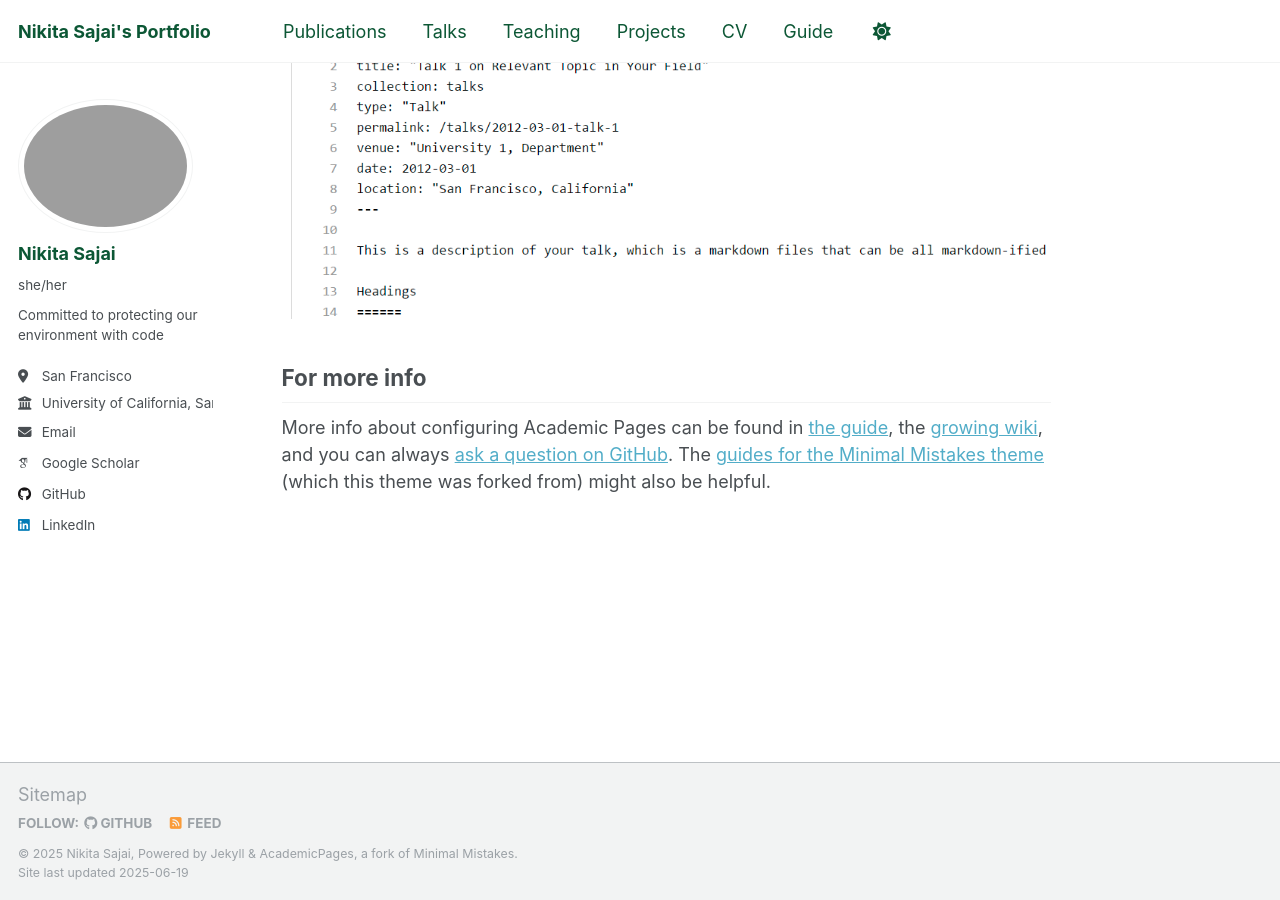
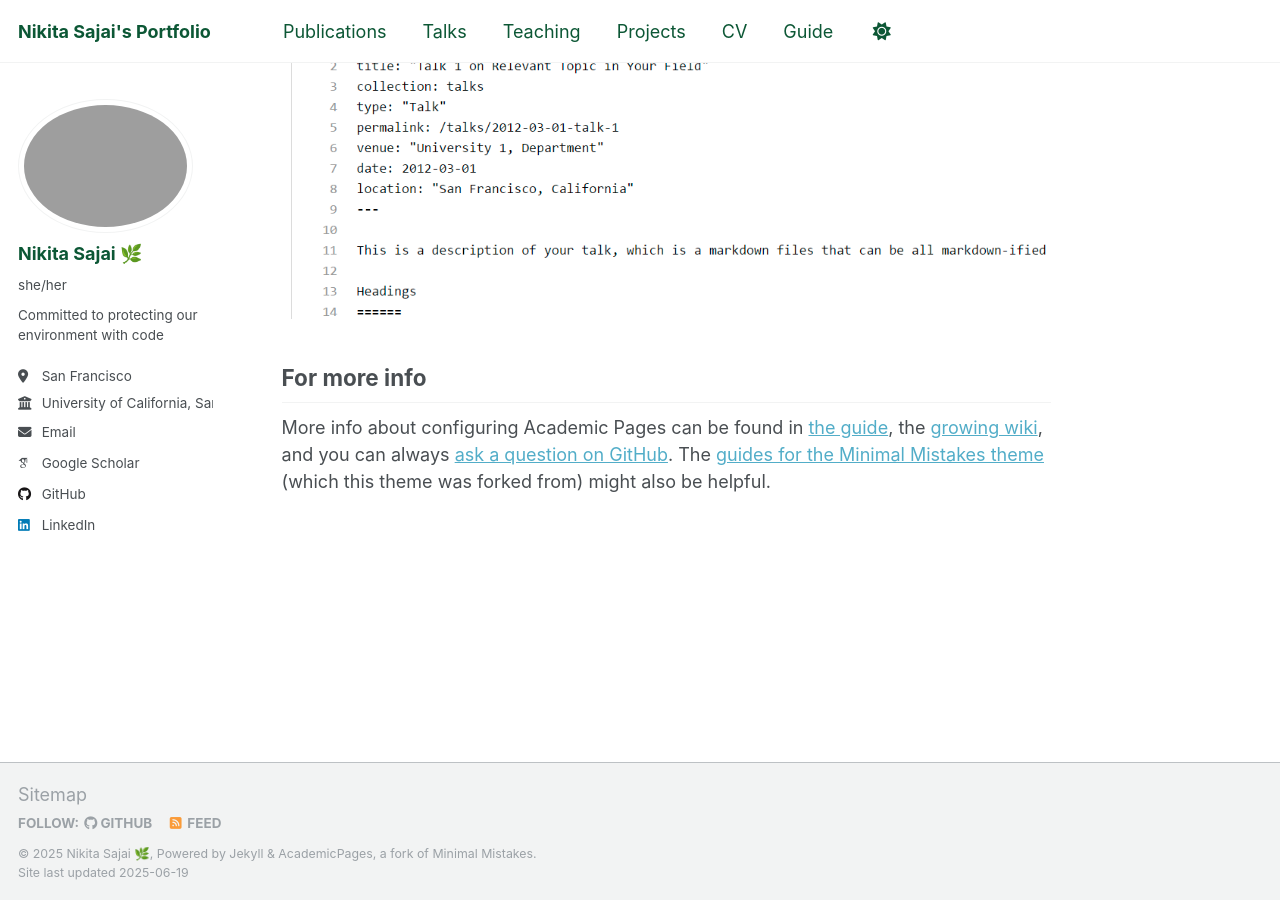
Before and after one commit to 16nikita/16nikita.github.io, a Jekyll site: the page built from _pages/about.md, in a window 1280 px wide and 900 px high, scrolled down 2636 px. Built offline with Jekyll 4.4.1, drawn with Linux system fonts in a browser that asks for light colours; some web fonts are replaced.

Commit message:
add plant emoji

```diff
--- a/_config.yml
+++ b/_config.yml
@@ -11,7 +11,7 @@ locale                   : "en-US"
 site_theme               : "default"
 title                    : "Nikita Sajai's Portfolio"
 title_separator          : "-"
-name                     : &name "Nikita Sajai"
+name                     : &name "Nikita Sajai 🌿"
 description              : &description "Committed to protecting our environment with code"
 url                      : https://16nikita.github.io # the base hostname & protocol for your site e.g. "https://[your GitHub username].github.io" or if you already have some other page hosted on Github then use "https://[your GitHub username].github.io/[Your Repo Name]"
 baseurl                  : "" # the subpath of your site, e.g. "/blog"
@@ -23,7 +23,7 @@ repository               : "16nikita/16nikita.github.io"
 author:
   # Biographic information
   avatar           : "profile.png"
-  name             : "Nikita Sajai"
+  name             : "Nikita Sajai 🌿"
   pronouns         : "she/her"
   bio              : "Committed to protecting our environment with code"
   location         : "San Francisco"
```
